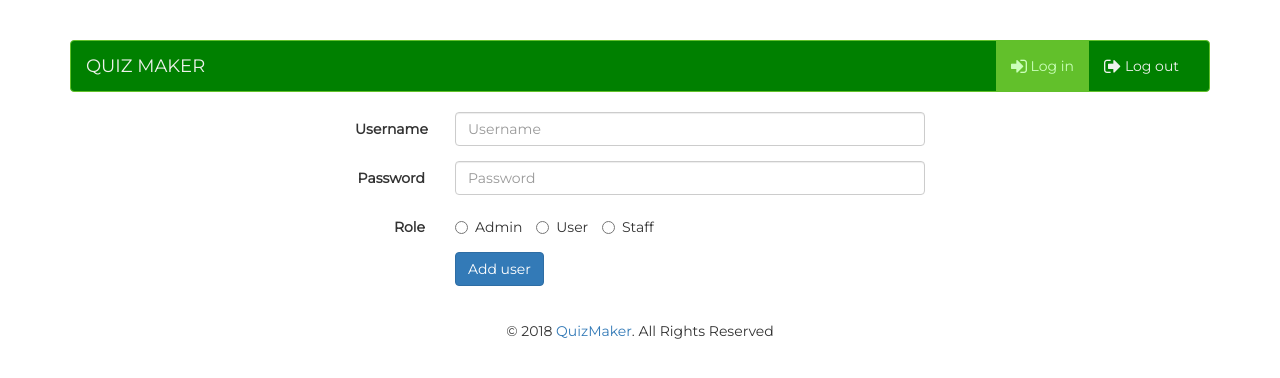
After one commit to nguyenkhanhnam/QuizMaker, a PHP site: page /addusersUI.php in a window 1280 px wide. The commit adds this page. Shown: the top 378 px of the page. Run offline with PHP 8.4, Linux system fonts and the light colour scheme; some web fonts are replaced.

Commit message:
tao user

```diff
--- /dev/null
+++ b/htdocs/assignment/addusersUI.php
@@ -0,0 +1,76 @@
+<!DOCTYPE html>
+<meta charset="utf-8" />
+<html lang="en">
+
+<head>
+  <?php include_once "share/import.php" ?>
+  <title>Quiz Maker</title>
+  <link rel="icon" type="image/png" href="/img/favicon.png" />
+</head>
+
+<script src="js/addusers.js"></script>
+
+<style>
+  #login-form {
+    width: 50%;
+    margin: 0 auto;
+  }
+
+  #forgot {
+    text-decoration: none;
+    display: inline;
+  }
+</style>
+
+<body>
+  <div class="container">
+    <header>
+      <?php include_once "share/header.php" ?>
+    </header>
+
+    <div id="login-form">
+      <form class="form-horizontal" id="myform">
+
+        <div class="form-group">
+          <label for="inputUsername" class="col-sm-2 control-label">Username</label>
+          <div class="col-sm-10">
+            <input type="text" class="form-control" id="inputUsername" placeholder="Username">
+          </div>
+        </div>
+
+        <div class="form-group">
+          <label for="inputPassword" class="col-sm-2 control-label">Password</label>
+          <div class="col-sm-10">
+            <input type="password" class="form-control" id="inputPassword" placeholder="Password">
+          </div>
+        </div>
+
+        <div class="form-group" id="role">
+            <label for="inputPassword" class="col-sm-2 control-label">Role</label>
+            <div class="col-sm-10">
+                <label class="radio-inline">
+                  <input type="radio" name="inlineRadioOptions" id="inlineRadio1" value="0"> Admin
+                </label>
+                <label class="radio-inline">
+                  <input type="radio" name="inlineRadioOptions" id="inlineRadio2" value="1"> User
+                </label>
+                <label class="radio-inline">
+                  <input type="radio" name="inlineRadioOptions" id="inlineRadio3" value="2"> Staff
+                </label>
+            </div>
+        </div>
+
+        <div class="form-group">
+          <div class="col-sm-offset-2 col-sm-10">
+            <button type="button" class="btn btn-primary" id="btn-adduser">Add user</button>
+          </div>
+        </div>
+
+      </form>
+    </div>
+
+    <footer>
+      <?php include_once "share/footer.php" ?>
+    </footer>
+  </div>
+</body>
--- /dev/null
+++ b/htdocs/assignment/js/addusers.js
@@ -0,0 +1,41 @@
+$(document).ready(function () {
+    var xhttp;
+    if (window.XMLHttpRequest) {
+        // code for modern browsers
+        xmlhttp = new XMLHttpRequest();
+    } else {
+        // code for old IE browsers
+        xmlhttp = new ActiveXObject("Microsoft.XMLHTTP");
+    }
+
+    $("#btn-adduser").click(function () {
+
+        var username = $("#inputUsername").val();
+        var password = $("#inputPassword").val();
+        var role_value = $('input[name=inlineRadioOptions]:checked', '#myform').val();
+
+        var userData = {
+            username: username,
+            password: password,
+            role_value: role_value
+        };
+
+        console.log(username);
+        console.log(password);
+        console.log(role_value);
+
+        $.ajax
+                ({
+                    type: 'POST',
+                    url: 'addusers.php',
+                    data: userData,
+                    success: function (data, textStatus, xhr) {
+                        console.log(xhr.status);
+                    },
+                    error: function (xhr, textStatus, errorThrown) {
+                        console.log(xhr.status);
+                        alert("Wrong");
+                        }
+                });
+    })
+});
```
Also changed, not shown: htdocs/assignment/addusers.php (+22 -70 lines).
